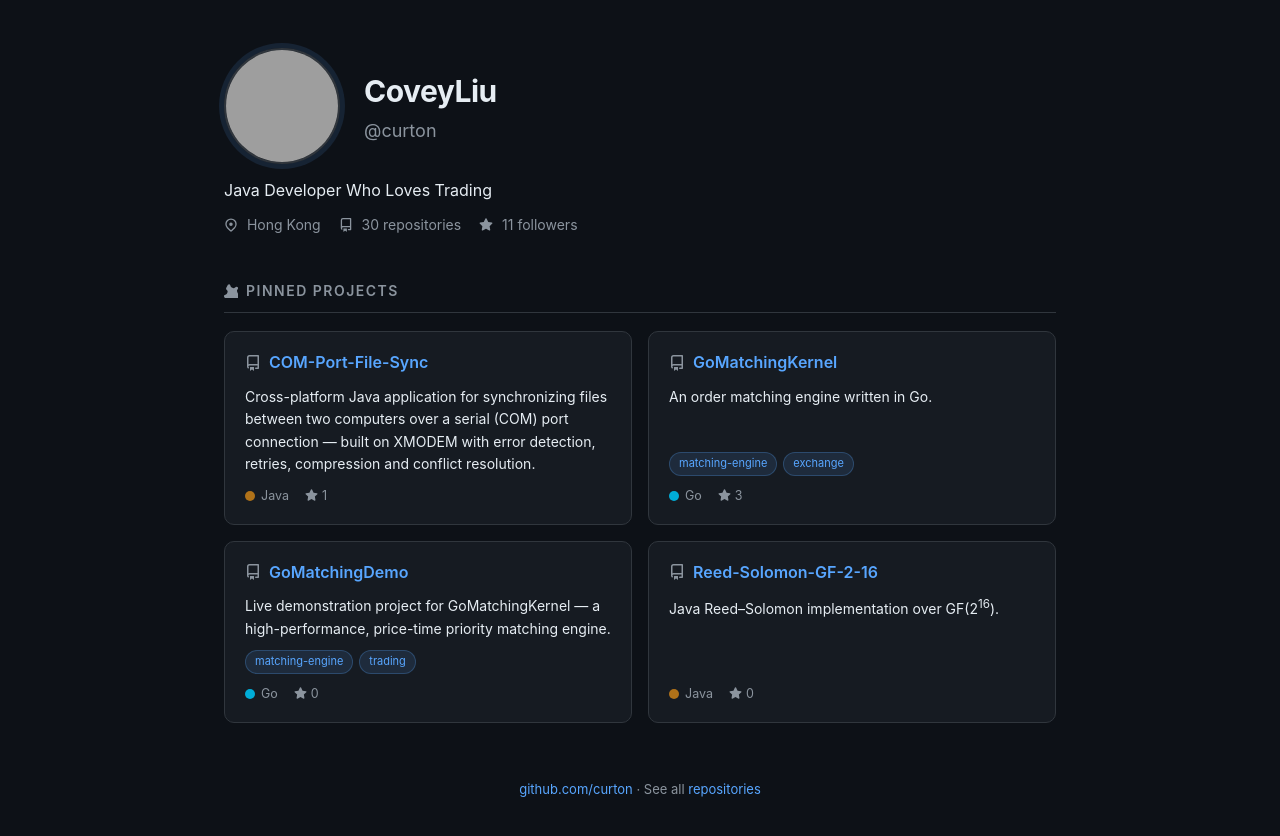
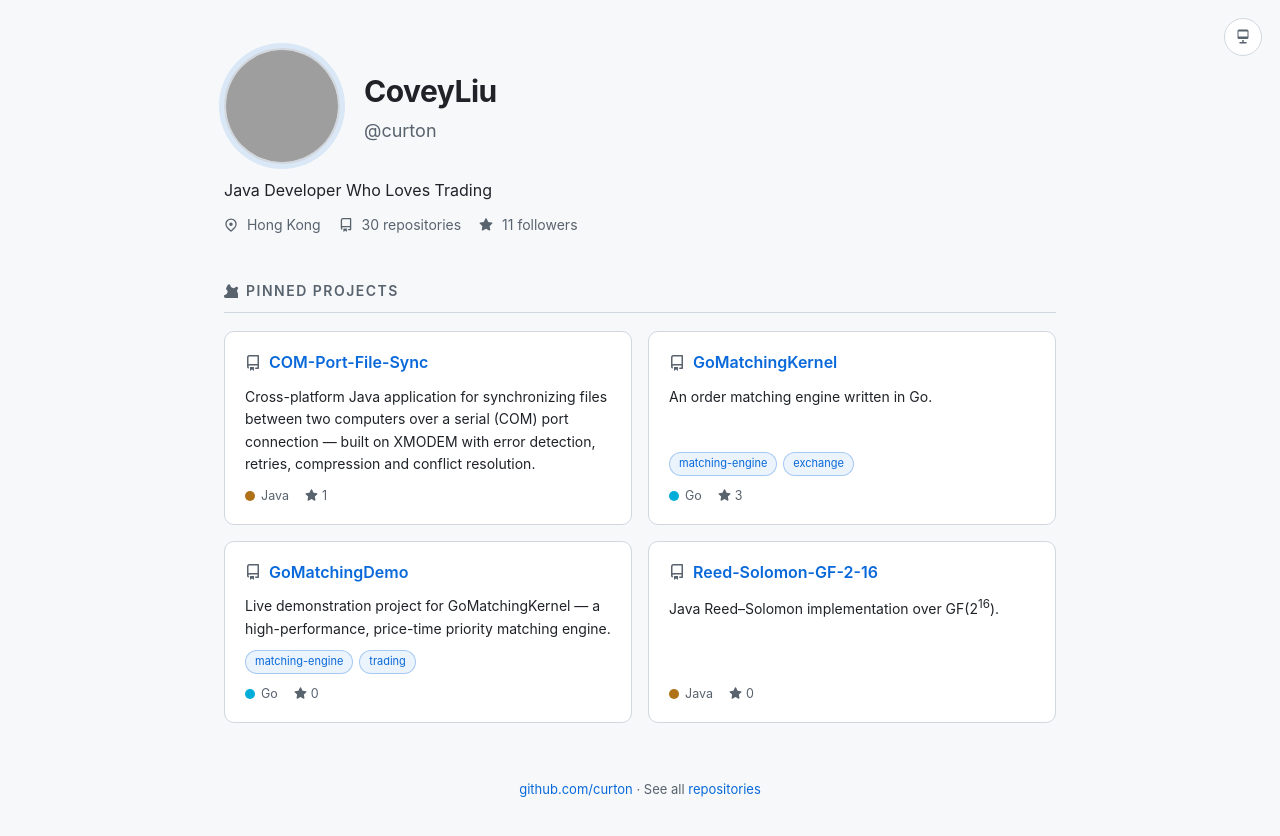
Before and after one commit to Curton/curton.github.io, a plain HTML site: page index.html in a window 1280 px wide. Drawn offline with Linux system fonts and the light colour scheme; grey boxes are pictures that could not be loaded.

Commit message:
Follow system color scheme with light/dark toggle

```diff
--- a/index.html
+++ b/index.html
@@ -6,16 +6,37 @@
 <title>CoveyLiu · @curton</title>
 <meta name="description" content="CoveyLiu (@curton) — Java Developer Who Loves Trading. Pinned projects on GitHub.">
 <link rel="icon" href="https://github.com/curton.png">
+<meta name="theme-color" content="#0d1117">
 <style>
   :root {
+    color-scheme: dark;
     --bg: #0d1117;
     --card: #161b22;
     --border: #30363d;
     --text: #e6edf3;
     --muted: #8b949e;
     --accent: #58a6ff;
+    --accent-border: rgba(88,166,255,.55);
+    --chip-bg: rgba(88,166,255,.12);
+    --chip-border: rgba(88,166,255,.25);
+    --ring: rgba(88,166,255,.12);
+    --shadow: rgba(0,0,0,.35);
     --java: #b07219;
     --go: #00add8;
+  }
+  :root[data-theme="light"] {
+    color-scheme: light;
+    --bg: #f6f8fa;
+    --card: #ffffff;
+    --border: #d0d7de;
+    --text: #1f2328;
+    --muted: #59636e;
+    --accent: #0969da;
+    --accent-border: rgba(9,105,218,.45);
+    --chip-bg: rgba(9,105,218,.08);
+    --chip-border: rgba(9,105,218,.3);
+    --ring: rgba(9,105,218,.12);
+    --shadow: rgba(31,35,40,.12);
   }
   * { margin: 0; padding: 0; box-sizing: border-box; }
   body {
@@ -24,15 +45,32 @@
     font-family: -apple-system, BlinkMacSystemFont, "Segoe UI", "Noto Sans", Helvetica, Arial, sans-serif;
     line-height: 1.6;
     min-height: 100vh;
+    transition: background-color .25s ease, color .25s ease;
   }
   .wrap { max-width: 880px; margin: 0 auto; padding: 48px 24px 64px; }
+
+  /* Theme toggle */
+  .theme-btn {
+    position: fixed; top: 18px; right: 18px; z-index: 20;
+    width: 38px; height: 38px; border-radius: 50%;
+    background: var(--card); border: 1px solid var(--border);
+    cursor: pointer; display: flex; align-items: center; justify-content: center;
+    transition: border-color .15s ease, transform .15s ease, background-color .25s ease;
+  }
+  .theme-btn:hover { border-color: var(--accent-border); transform: scale(1.06); }
+  .theme-btn:focus-visible { outline: 2px solid var(--accent); outline-offset: 2px; }
+  .theme-btn svg { fill: var(--muted); display: none; }
+  .theme-btn:hover svg { fill: var(--text); }
+  .theme-btn[data-mode="auto"] .icon-auto,
+  .theme-btn[data-mode="light"] .icon-light,
+  .theme-btn[data-mode="dark"] .icon-dark { display: block; }
 
   /* Hero */
   .hero { display: flex; gap: 24px; align-items: center; margin-bottom: 14px; }
   .avatar {
     width: 116px; height: 116px; border-radius: 50%;
     border: 2px solid var(--border);
-    box-shadow: 0 0 0 5px rgba(88,166,255,.12);
+    box-shadow: 0 0 0 5px var(--ring);
     flex-shrink: 0;
   }
   .hero h1 { font-size: 30px; font-weight: 700; letter-spacing: -.5px; }
@@ -64,12 +102,12 @@
     border-radius: 10px;
     padding: 18px 20px;
     display: flex; flex-direction: column; gap: 10px;
-    transition: transform .15s ease, border-color .15s ease, box-shadow .15s ease;
+    transition: transform .15s ease, border-color .15s ease, box-shadow .15s ease, background-color .25s ease;
   }
   .card:hover {
     transform: translateY(-3px);
-    border-color: rgba(88,166,255,.55);
-    box-shadow: 0 8px 24px rgba(0,0,0,.35);
+    border-color: var(--accent-border);
+    box-shadow: 0 8px 24px var(--shadow);
   }
   .card .repo { display: flex; align-items: center; gap: 8px; }
   .card .repo svg { fill: var(--muted); flex-shrink: 0; }
@@ -82,8 +120,8 @@
   .card .topics { display: flex; flex-wrap: wrap; gap: 6px; }
   .chip {
     font-size: 11px; padding: 2px 9px; border-radius: 999px;
-    background: rgba(88,166,255,.12); color: var(--accent);
-    border: 1px solid rgba(88,166,255,.25);
+    background: var(--chip-bg); color: var(--accent);
+    border: 1px solid var(--chip-border);
   }
   .card .foot { display: flex; gap: 16px; color: var(--muted); font-size: 12.5px; align-items: center; }
   .dot { width: 10px; height: 10px; border-radius: 50%; display: inline-block; margin-right: 6px; vertical-align: -1px; }
@@ -93,8 +131,24 @@
   footer a { color: var(--accent); text-decoration: none; }
   footer a:hover { text-decoration: underline; }
 </style>
+<script>
+  // Apply saved theme (or system preference) before first paint to avoid a flash.
+  (function () {
+    var m = null;
+    try { m = localStorage.getItem("theme-mode"); } catch (e) {}
+    if (m !== "light" && m !== "dark") m = "auto";
+    var dark = m === "dark" ||
+      (m === "auto" && window.matchMedia("(prefers-color-scheme: dark)").matches);
+    document.documentElement.setAttribute("data-theme", dark ? "dark" : "light");
+  })();
+</script>
 </head>
 <body>
+<button id="theme-toggle" class="theme-btn" type="button" aria-label="Switch theme">
+  <svg class="icon-auto" width="16" height="16" viewBox="0 0 16 16" fill-rule="evenodd"><path d="M4 .5h8A1.5 1.5 0 0 1 13.5 2v6.5A1.5 1.5 0 0 1 12 10H4A1.5 1.5 0 0 1 2.5 8.5V2A1.5 1.5 0 0 1 4 .5ZM3.5 2.5h9v5h-9v-5ZM7.25 11h1.5v2H11a.75.75 0 0 1 0 1.5H5a.75.75 0 0 1 0-1.5h2.25v-2Z"/></svg>
+  <svg class="icon-light" width="16" height="16" viewBox="0 0 16 16"><path d="M8 4.75a3.25 3.25 0 1 0 0 6.5 3.25 3.25 0 0 0 0-6.5ZM8 0a.75.75 0 0 1 .75.75v1.3a.75.75 0 0 1-1.5 0V.75A.75.75 0 0 1 8 0Zm0 13.2a.75.75 0 0 1 .75.75v1.3a.75.75 0 0 1-1.5 0v-1.3a.75.75 0 0 1 .75-.75Zm8-5.2a.75.75 0 0 1-.75.75h-1.3a.75.75 0 0 1 0-1.5h1.3A.75.75 0 0 1 16 8ZM2.8 8a.75.75 0 0 1-.75.75H.75a.75.75 0 0 1 0-1.5h1.3A.75.75 0 0 1 2.8 8Zm11.02-4.98a.75.75 0 0 1 0 1.06l-.92.92a.75.75 0 1 1-1.06-1.06l.92-.92a.75.75 0 0 1 1.06 0ZM4.16 10.68a.75.75 0 0 1 0 1.06l-.92.92a.75.75 0 1 1-1.06-1.06l.92-.92a.75.75 0 0 1 1.06 0Zm7.68 0a.75.75 0 0 1 1.06 0l.92.92a.75.75 0 1 1-1.06 1.06l-.92-.92a.75.75 0 0 1 0-1.06ZM3.24 3.02a.75.75 0 0 1 1.06 0l.92.92a.75.75 0 0 1-1.06 1.06l-.92-.92a.75.75 0 0 1 0-1.06Z"/></svg>
+  <svg class="icon-dark" width="16" height="16" viewBox="0 0 16 16"><path d="M9.598 1.591a.749.749 0 0 1 .785-.175 7.001 7.001 0 1 1-8.967 8.967.75.75 0 0 1 .961-.96 5.5 5.5 0 0 0 7.046-7.046.75.75 0 0 1 .175-.786Zm1.616 1.945a7 7 0 0 1-7.678 7.678 5.499 5.499 0 1 0 7.678-7.678Z"/></svg>
+</button>
 <div class="wrap">
 
   <header class="hero">
@@ -190,5 +244,39 @@
   </footer>
 
 </div>
+<script>
+  (function () {
+    var btn = document.getElementById("theme-toggle");
+    var mql = window.matchMedia("(prefers-color-scheme: dark)");
+    var themeColors = { dark: "#0d1117", light: "#f6f8fa" };
+    var labels = { auto: "Theme: follow system", light: "Theme: light", dark: "Theme: dark" };
+    var mode = "auto";
+    try {
+      var v = localStorage.getItem("theme-mode");
+      if (v === "light" || v === "dark" || v === "auto") mode = v;
+    } catch (e) {}
+
+    function resolved() {
+      return mode === "auto" ? (mql.matches ? "dark" : "light") : mode;
+    }
+    function apply(save) {
+      var theme = resolved();
+      document.documentElement.setAttribute("data-theme", theme);
+      var meta = document.querySelector('meta[name="theme-color"]');
+      if (meta) meta.setAttribute("content", themeColors[theme]);
+      btn.setAttribute("data-mode", mode);
+      btn.setAttribute("aria-label", labels[mode] + " (click to switch)");
+      btn.title = labels[mode] + " (click to switch)";
+      if (save) { try { localStorage.setItem("theme-mode", mode); } catch (e) {} }
+    }
+
+    btn.addEventListener("click", function () {
+      mode = mode === "auto" ? "light" : mode === "light" ? "dark" : "auto";
+      apply(true);
+    });
+    mql.addEventListener("change", function () { if (mode === "auto") apply(false); });
+    apply(false);
+  })();
+</script>
 </body>
 </html>
```
